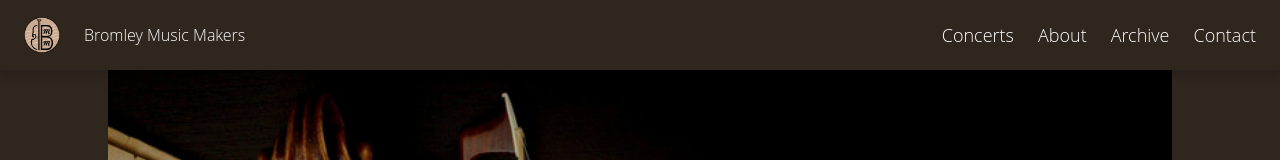
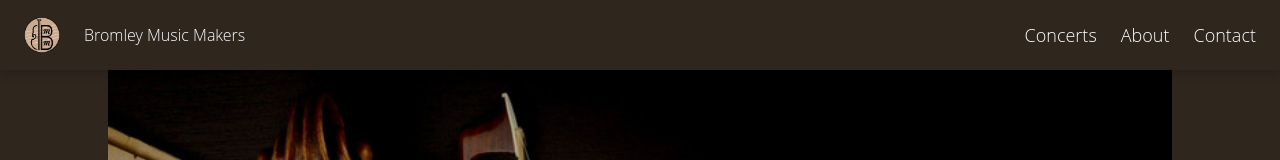
Before and after one commit to silkster87/react-bmm-website, a React (Create React App) app: page / in a window 1280 px wide. Shown: the top 160 px of the page. Built offline with nearby package versions, Linux system fonts and the light colour scheme; no server answers.

Commit message:
removed archive link

```diff
--- a/src/components/Header.tsx
+++ b/src/components/Header.tsx
@@ -16,7 +16,6 @@ export const Header = () => {
     <>
       <a href="#concerts" onClick={closeDropDown}>Concerts</a>
       <a href="#about" onClick={closeDropDown}>About</a>
-      <a href="#archive" onClick={closeDropDown}>Archive</a>
       <a href="#contact" onClick={closeDropDown}>Contact</a>
     </>
   )
```
